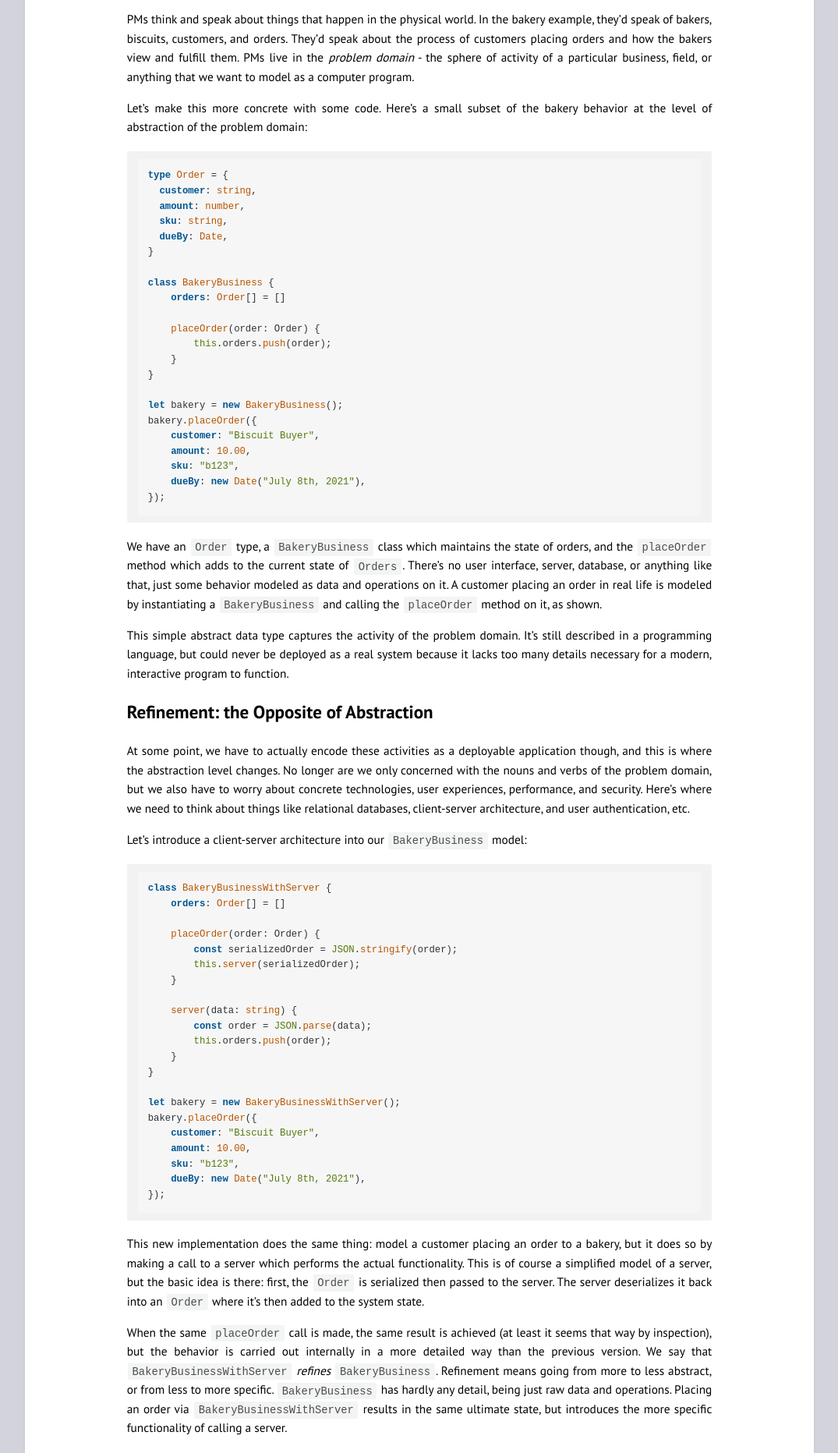
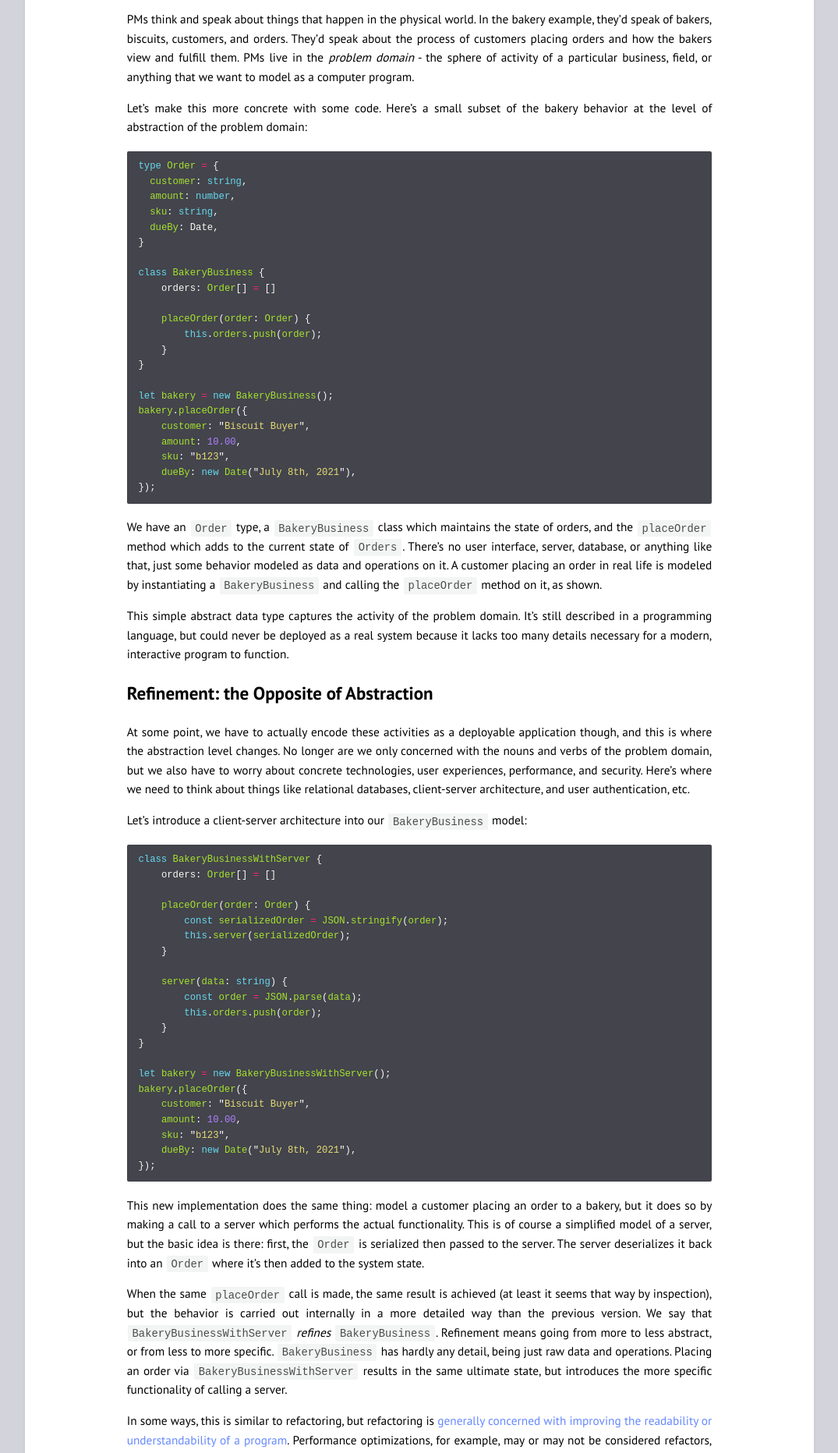
Before and after one commit to amw-zero/concerning_quality, a Jekyll site: the page built from _posts/2021-11-26-refinement.md, in a window 1280 px wide. Shown: the part 1088-2951 px from the top of the page at 78% size, without its empty margins (102-1177 px from the left). Built offline with Jekyll 4.4.1, drawn with Linux system fonts in a browser that asks for light colours.

Commit message:
Restore old highlight style, new one doesn't look right.

```diff
--- a/_layouts/default.html
+++ b/_layouts/default.html
@@ -29,15 +29,6 @@
   {% assign pages = site.pages | where_exp: "item", "item.title and item.sitemap != false" | sort: "order" %}
 {% endif %}
 
-<link rel="stylesheet" href="/assets/highlight/stackoverflow.min.css">
-<script src="/assets/highlight/highlight.min.js"></script>
-<script type="module">
-import sligh from '/assets/highlight/sligh.js';
-hljs.registerLanguage('sligh', sligh);
-</script>
-
-<script>hljs.highlightAll();</script>
-
 <header>
   <a href="{{ "/" | relative_url }}" class="title">{{ site.title | escape }}</a>
   {% include menu.html menu=pages %}
--- a/_sass/classes.sass
+++ b/_sass/classes.sass
@@ -54,3 +54,89 @@ a:hover .icon
   .gl pre
     margin: 0 1.5em 0 .25em
     opacity: .5
+
+.highlight // https://github.com/richleland/pygments-css/blob/master/monokai.css <http://unlicense.org>
+  pre
+    background: rgba(lighten($dark, 6%), 0.9)
+    color: white
+  .c
+    color: #a29f90
+  .err
+    color: #960050
+    background-color: #1e0010
+  .k
+    color: #66d9ef
+  .l
+    color: #ae81ff
+  .n
+    color: #f8f8f2
+  .o
+    color: #f92672
+  .p
+    color: #f8f8f2
+  .cm, .cp, .cs
+    color: #75715e
+  .c1
+    color: #D0BB83
+  .ge
+    font-style: italic
+  .gs
+    font-weight: bold
+  .kc, .kd
+    color: #66d9ef
+  .kn
+    color: #f92672
+  .kp, .kr, .kt
+    color: #66d9ef
+  .ld
+    color: #e6db74
+  .m
+    color: #ae81ff
+  .s
+    color: #e6db74
+  .na
+    color: #a6e22e
+  .nb
+    color: #f8f8f2
+  .nc
+    color: #a6e22e
+  .no
+    color: #66d9ef
+  .nd
+    color: #a6e22e
+  .ni
+    color: #f8f8f2
+  .ne, .nf
+    color: #a6e22e
+  .nl, .nn
+    color: #f8f8f2
+  .nx
+    color: #a6e22e
+  .py
+    color: #f8f8f2
+  .nt
+    color: #f92672
+  .nv
+    color: #f8f8f2
+  .ow
+    color: #f92672
+  .w
+    color: #f8f8f2
+  .mf, .mh, .mi, .mo
+    color: #ae81ff
+  .sb, .sc, .sd, .s2
+    color: #e6db74
+  .se
+    color: #ae81ff
+  .sh, .si, .sx, .sr, .s1, .ss
+    color: #e6db74
+  .bp, .vc, .vg, .vi
+    color: #f8f8f2
+  .il
+    color: #ae81ff
+  .gu
+    color: #75715e
+  .gd
+    color: #f92672
+  .gi
+    color: #a6e22e
```
